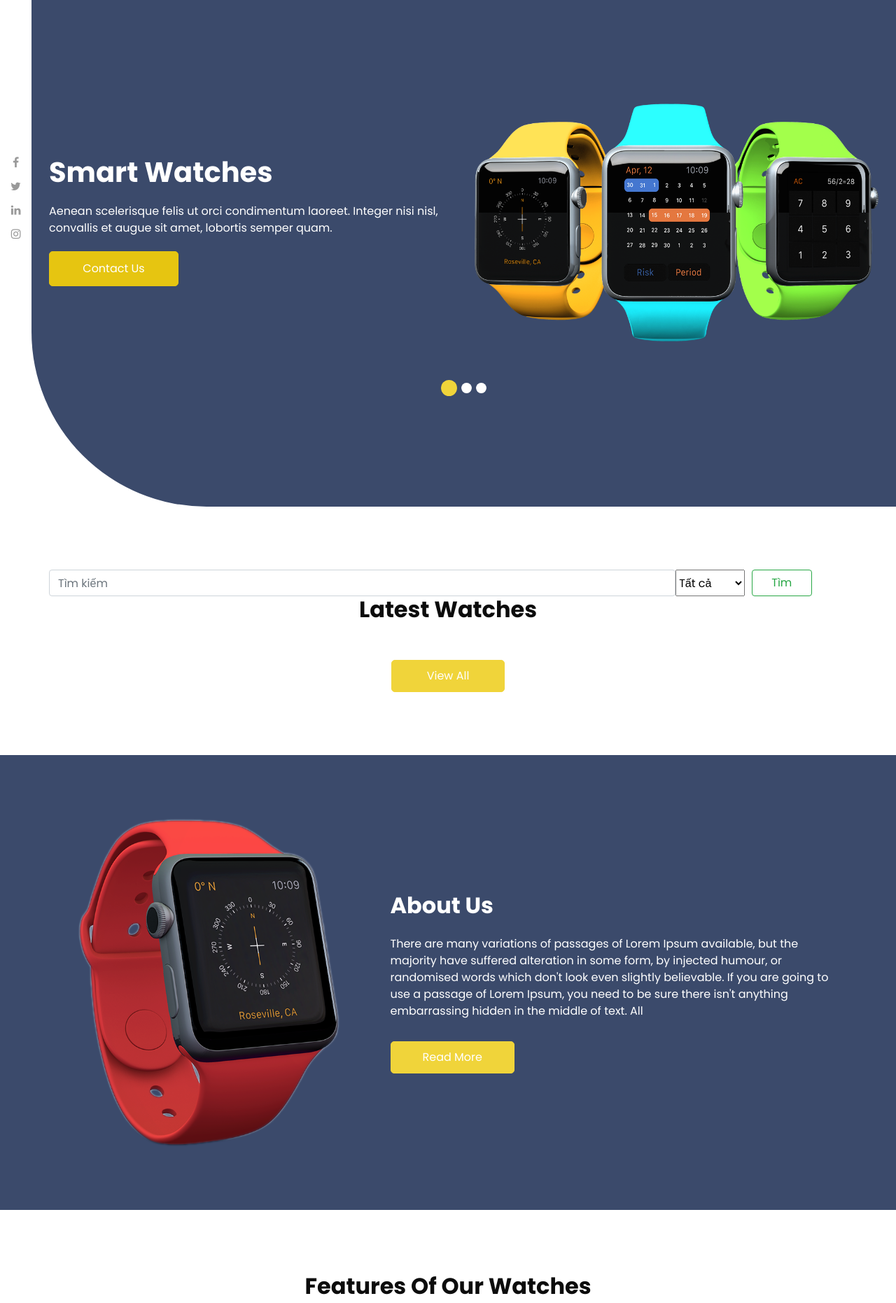
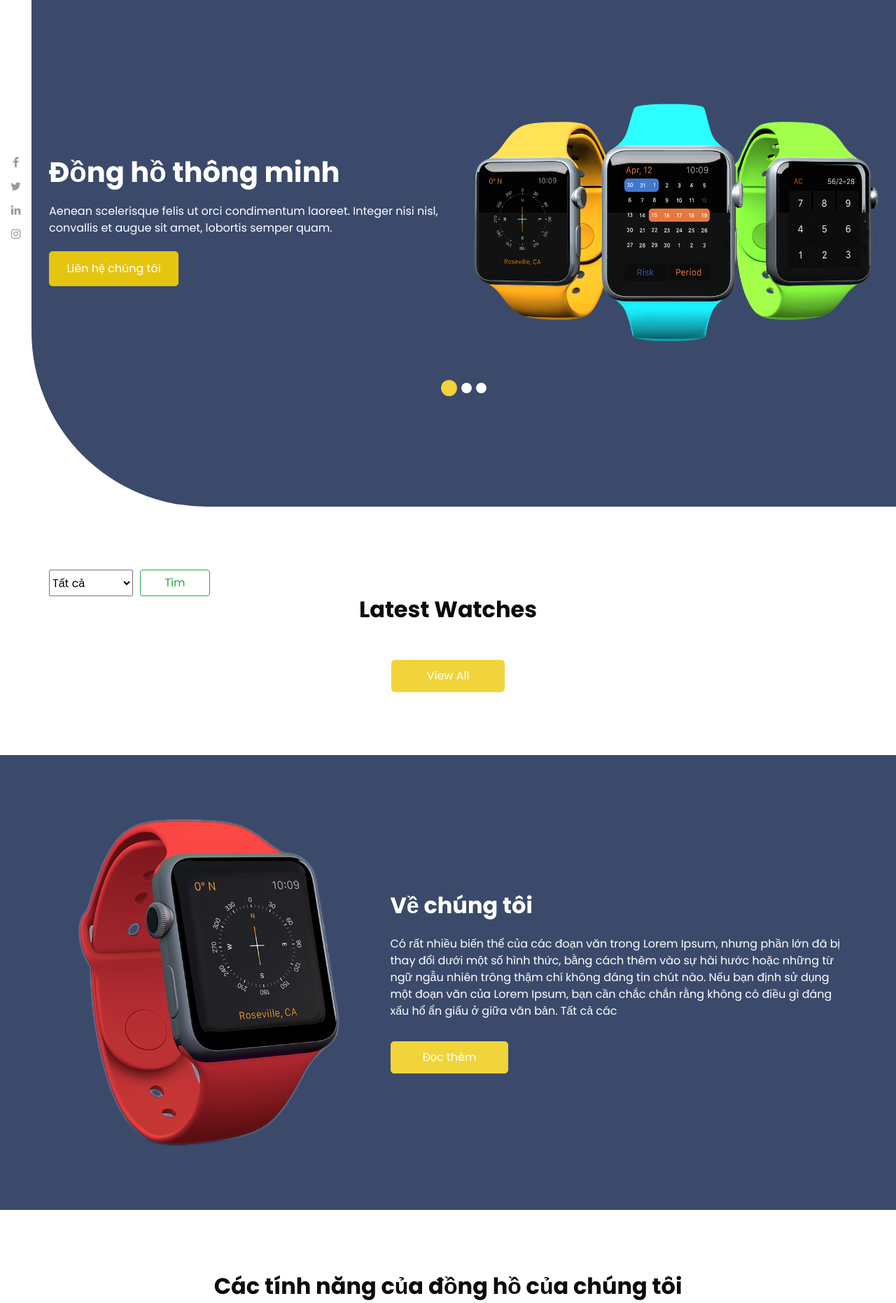
Before and after one commit to hocntph22459/timup-web, a PHP site: page /index.php in a window 1280 px wide. Shown: the part 76-1938 px from the top of the page at 70% size. Run offline with PHP 8.4, Linux system fonts and the light colour scheme; data that the repository does not hold is empty; some libraries are stand-ins or nearby versions.

Commit message:
lọc sp

```diff
--- a/index.php
+++ b/index.php
@@ -10,13 +10,20 @@ switch ($url) {
         // trang chủ
     case 'home':
         $listproall = loadall_pro_home();
-        $listcate = locsp();
+        $listcate = loc_sp();
         include "./views/home.php";
         break;
+        // sản phẩm
     case 'watches':
         $listproall = loadall_pro_home();
         // $listpro = listsploc();
         include "./views/watches.php";
+        break;
+        // chi tiết sản phẩm
+    case 'deltail-products':
+        $id = $_GET['id'];
+        $listdeltail = loadone_pro($id);
+        include "./views/deltail.php";
         break;
     case 'about':
         include "./views/about.php";
@@ -27,9 +34,13 @@ switch ($url) {
     case 'login':
         include "./views/login.php";
         break;
-        case 'signin':
-            include "./views/signin.php";
-            break;
+    case 'signin':
+        include "./views/signin.php";
+        break;
+    case 'categories-sanpham':
+        $listpro = list_sploc();
+        include "./views/cate.php";
+        break;
     default:
         include "./views/404.php";
 }
--- a/models/models-sanpham.php
+++ b/models/models-sanpham.php
@@ -5,15 +5,21 @@ function loadall_pro_home()
     $listproall = pdo_query($sql);
     return $listproall;
 }
+function loadone_pro($id)
+{
+    $sql = "SELECT*FROM products where id = $id";
+    $listproall = pdo_query($sql);
+    return $listproall;
+}
 
-function locsp()
+function loc_sp()
 {
     $sql = "SELECT*FROM categories";
     $listcate = pdo_query($sql);
     return $listcate;
 }
 
-function listsploc()
+function list_sploc()
 {
     if (isset($_POST['btn'])) {
         $iddm = $_POST['iddm'];
--- a/views/home.php
+++ b/views/home.php
@@ -9,14 +9,14 @@
             <div class="col-md-6">
               <div class="detail-box">
                 <h1>
-                  Smart Watches
+                  Đồng hồ thông minh
                 </h1>
                 <p>
                   Aenean scelerisque felis ut orci condimentum laoreet. Integer nisi nisl, convallis et augue sit amet, lobortis semper quam.
                 </p>
                 <div class="btn-box">
                   <a href="" class="btn1">
-                    Contact Us
+                    Liên hệ chúng tôi
                   </a>
                 </div>
               </div>
@@ -35,14 +35,14 @@
             <div class="col-md-6">
               <div class="detail-box">
                 <h1>
-                  Smart Watches
+                  Đồng hồ thông minh
                 </h1>
                 <p>
                   Aenean scelerisque felis ut orci condimentum laoreet. Integer nisi nisl, convallis et augue sit amet, lobortis semper quam.
                 </p>
                 <div class="btn-box">
                   <a href="" class="btn1">
-                    Contact Us
+                    Liên hệ chúng tôi
                   </a>
                 </div>
               </div>
@@ -61,14 +61,14 @@
             <div class="col-md-6">
               <div class="detail-box">
                 <h1>
-                  Smart Watches
+                  Đồng hồ thông minh
                 </h1>
                 <p>
                   Aenean scelerisque felis ut orci condimentum laoreet. Integer nisi nisl, convallis et augue sit amet, lobortis semper quam.
                 </p>
                 <div class="btn-box">
                   <a href="" class="btn1">
-                    Contact Us
+                    Liên hệ chúng tôi
                   </a>
                 </div>
               </div>
@@ -97,8 +97,8 @@
 
 <section class="shop_section layout_padding">
   <div class="container">
-    <form class="d-flex" role="search" style="margin-right: 50px;" action="?url=watches" method="post">
-      <input class="form-control me-2" type="text" placeholder="Tìm kiếm" aria-label="Search" name="iddm">
+    <form class="d-flex" role="search" style="margin-right: 50px;" action="?url=categories-sanpham" method="post">
+      <!-- <input class="form-control me-2" type="text" placeholder="Tìm kiếm" aria-label="Search" name="iddm"> -->
       <select class="form-select" aria-label="Default select example" style="width: 120px; margin-right:10px ;" name="iddm">
         <option value="0" selected>Tất cả</option>
         <?php foreach ($listcate as $dm) : ?>
@@ -192,17 +166,18 @@
         <div class="detail-box">
           <div class="heading_container">
             <h2>
-              About Us
+              Về chúng tôi
             </h2>
           </div>
           <p>
-            There are many variations of passages of Lorem Ipsum available, but the majority have suffered alteration
-            in some form, by injected humour, or randomised words which don't look even slightly believable. If you
-            are going to use a passage of Lorem Ipsum, you need to be sure there isn't anything embarrassing hidden in
-            the middle of text. All
+            Có rất nhiều biến thể của các đoạn văn trong Lorem Ipsum,
+            nhưng phần lớn đã bị thay đổi dưới một số hình thức, bằng cách thêm vào
+            sự hài hước hoặc những từ ngữ ngẫu nhiên trông thậm chí không đáng tin
+            chút nào. Nếu bạn định sử dụng một đoạn văn của Lorem Ipsum, bạn cần chắc
+            chắn rằng không có điều gì đáng xấu hổ ẩn giấu ở giữa văn bản. Tất cả các
           </p>
           <a href="">
-            Read More
+            Đọc thêm
           </a>
         </div>
       </div>
@@ -218,10 +193,10 @@
   <div class="container">
     <div class="heading_container">
       <h2>
-        Features Of Our Watches
+        Các tính năng của đồng hồ của chúng tôi
       </h2>
       <p>
-        Consectetur adipiscing elit, sed do eiusmod tempor incididunt ut labore et dolore magna aliqua.
+        Học sinh có thể được giáo dục, nhưng nó sẽ xảy ra vào thời điểm mà sẽ có một số công việc và nỗi đau lớn.
       </p>
     </div>
     <div class="row">
@@ -232,14 +207,14 @@
           </div>
           <div class="detail-box">
             <h5>
-              Fitness Tracking
+              Theo dõi sức khỏe
             </h5>
             <p>
-              Lorem ipsum dolor sit amet, consectetur adipiscing elit,
+              Khách hàng là rất quan trọng, khách hàng sẽ được theo dõi bởi khách hàng,
             </p>
             <a href="">
               <span>
-                Read More
+                Đọc thêm
               </span>
               <i class="fa fa-long-arrow-right" aria-hidden="true"></i>
             </a>
@@ -253,14 +228,14 @@
           </div>
           <div class="detail-box">
             <h5>
-              Alerts & Notifications
+              Cảnh báo & Thông báo
             </h5>
             <p>
-              Lorem ipsum dolor sit amet, consectetur adipiscing elit,
+              Khách hàng là rất quan trọng, khách hàng sẽ được theo dõi bởi khách hàng,
             </p>
             <a href="">
               <span>
-                Read More
+                Đọc thêm
               </span>
               <i class="fa fa-long-arrow-right" aria-hidden="true"></i>
             </a>
@@ -274,14 +249,14 @@
           </div>
           <div class="detail-box">
             <h5>
-              Messages
+              tin nhắn
             </h5>
             <p>
-              Lorem ipsum dolor sit amet, consectetur adipiscing elit,
+              Khách hàng là rất quan trọng, khách hàng sẽ được theo dõi bởi khách hàng,
             </p>
             <a href="">
               <span>
-                Read More
+                Đọc thêm
               </span>
               <i class="fa fa-long-arrow-right" aria-hidden="true"></i>
             </a>
@@ -298,11 +273,11 @@
               Bluetooth
             </h5>
             <p>
-              Lorem ipsum dolor sit amet, consectetur adipiscing elit,
+              Khách hàng là rất quan trọng, khách hàng sẽ được theo dõi bởi khách hàng,
             </p>
             <a href="">
               <span>
-                Read More
+                Đọc thêm
               </span>
               <i class="fa fa-long-arrow-right" aria-hidden="true"></i>
             </a>
@@ -312,7 +287,7 @@
     </div>
     <div class="btn-box">
       <a href="">
-        View More
+        Xem thêm
       </a>
     </div>
   </div>
@@ -329,7 +304,7 @@
         <div class="form_container">
           <div class="heading_container">
             <h2>
-              Contact Us
+              Liên hệ chúng tôi
             </h2>
           </div>
           <form action="">
@@ -392,13 +367,10 @@
                 <i class="fa fa-quote-left" aria-hidden="true"></i>
               </div>
               <p>
-                Lorem ipsum dolor sit amet, consectetur adipiscing elit, sed do eiusmod tempor incididunt ut
-                labore
-                et
-                dolore magna aliqua. Ut enim ad minim veniam, quis nostrud exercitation ullamco laboris nisi ut
-                aliquip ex ea commodo consequat. Duis aute irure dolor in reprehenderit in voluptate velit esse
-                cillum
-                dolore eu fugia
+                mensbry là website chuyên kinh doanh các mặt
+                hàng thời trang , phù hợp cho mọi lứa tuổi nam nữ .
+                chúng tôi cam kết về giá thành và chất lượng sản phẩm
+                mà chúng tôi cung cấp cảm ơn sự tin tưởng của khách hàng đã dành cho chúng tôi!
               </p>
             </div>
           </div>
```
Also changed, not shown: other parts of views/home.php (+3 -29 lines), views/cate.php (added, +48 -0 lines), views/deltail.php (added, +49 -0 lines), views/products.php (deleted).
